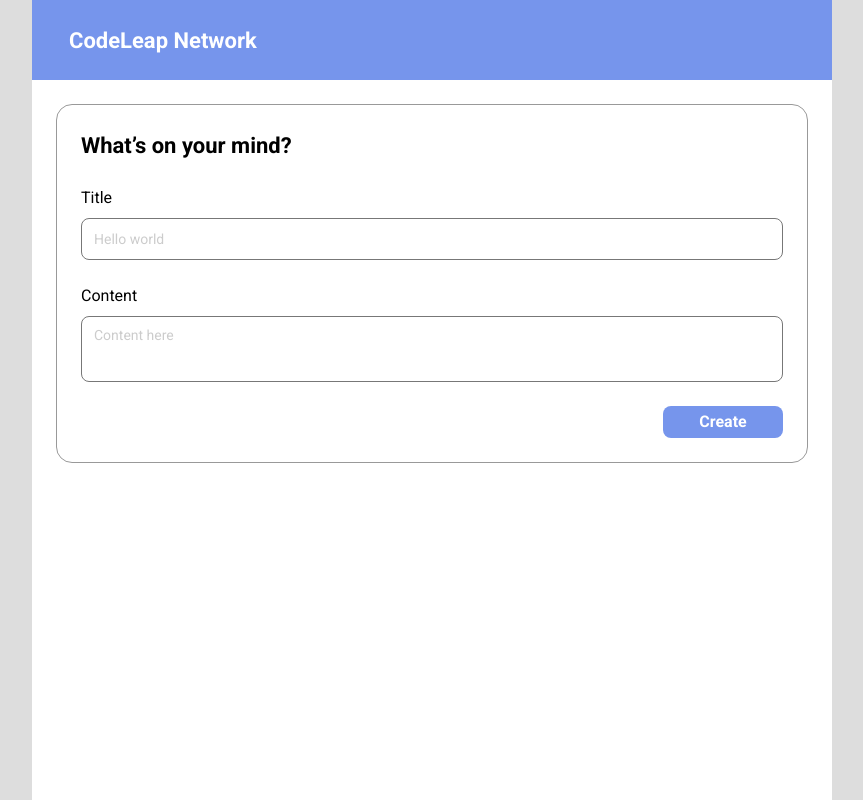
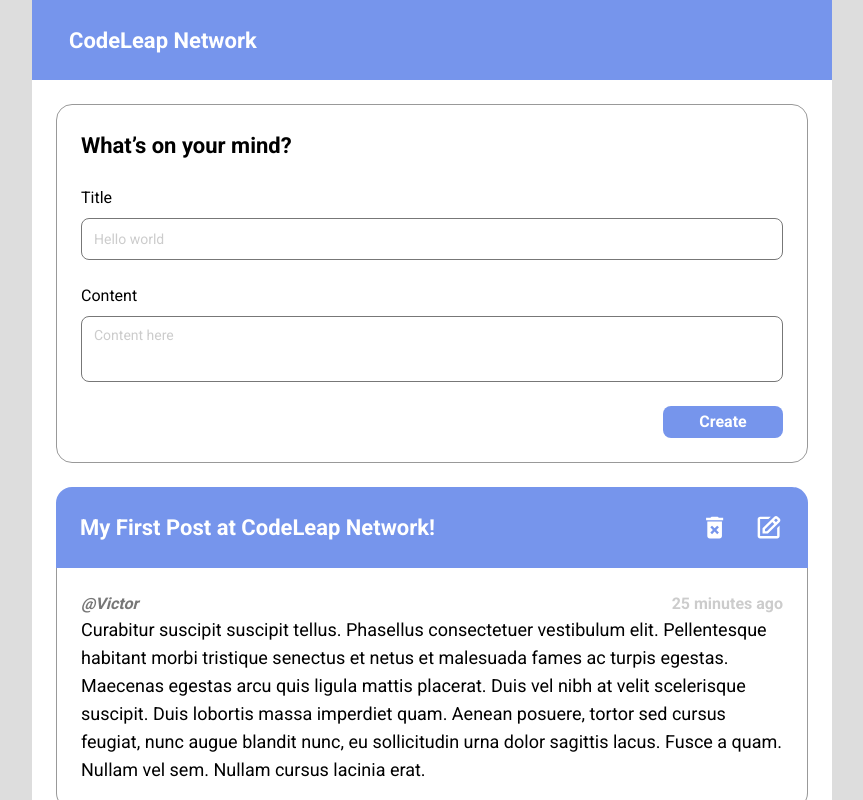
Before and after one commit to V-Matheus/CodeLeap, a Next.js app: page / in a window 1280 px wide. Shown: the whole page, without its empty margins (208-1071 px from the left). Built offline with nearby package versions, Linux system fonts and the light colour scheme.

Commit message:
feat: Post Component

```diff
--- a/src/app/components/CreateMyPost.tsx
+++ b/src/app/components/CreateMyPost.tsx
@@ -1,6 +1,6 @@
 import { Button } from "./Button";
 
-export default function CreateMyPost() {
+export function CreateMyPost() {
   return (
     <form className="flex flex-col gap-6 w-full border-1 border-gray-medium rounded-2xl p-6">
           <h2 className="font-bold text-[22px]">What’s on your mind?</h2>
--- /dev/null
+++ b/src/app/components/Post.tsx
@@ -0,0 +1,47 @@
+import Image from 'next/image';
+import Trash from '@/assets/ic_baseline-delete-forever.svg';
+import Edit from '@/assets/bx_bx-edit.svg';
+
+export function Post() {
+  return (
+    <article className="flex flex-col w-full">
+      <header className="flex justify-between items-center p-6 bg-primary rounded-t-2xl border-primary">
+        <h2 className="text-[22px] text-white font-bold">
+          My First Post at CodeLeap Network!
+        </h2>
+        <div className="flex space-x-6">
+          <Image
+            src={Trash}
+            alt="Delete Post"
+            className="cursor-pointer"
+            height={30}
+            width={30}
+          />
+          <Image
+            src={Edit}
+            alt="Edit Post"
+            className="cursor-pointer"
+            height={30}
+            width={30}
+          />
+        </div>
+      </header>
+      <section className="flex flex-col p-6 border-1 border-t-0 border-gray-medium rounded-b-2xl">
+        <div className="flex justify-between items-center">
+          <address className="text-gray-dark font-bold">@Victor</address>
+          <time className="text-gray-light font-bold">25 minutes ago</time>
+        </div>
+
+        <p className="text-lg">
+          Curabitur suscipit suscipit tellus. Phasellus consectetuer vestibulum
+          elit. Pellentesque habitant morbi tristique senectus et netus et
+          malesuada fames ac turpis egestas. Maecenas egestas arcu quis ligula
+          mattis placerat. Duis vel nibh at velit scelerisque suscipit. Duis
+          lobortis massa imperdiet quam. Aenean posuere, tortor sed cursus
+          feugiat, nunc augue blandit nunc, eu sollicitudin urna dolor sagittis
+          lacus. Fusce a quam. Nullam vel sem. Nullam cursus lacinia erat.
+        </p>
+      </section>
+    </article>
+  );
+}
--- a/src/app/page.tsx
+++ b/src/app/page.tsx
@@ -1,4 +1,5 @@
-import CreateMyPost from './components/CreateMyPost';
+import { CreateMyPost } from './components/CreateMyPost';
+import { Post } from './components/Post';
 
 export default function Home() {
   return (
@@ -6,8 +7,19 @@
       <header className="flex items-center pl-[37px] h-20 bg-primary">
         <h1 className="text-[22px] text-white font-bold">CodeLeap Network</h1>
       </header>
-      <main className="flex flex-1 flex-col bg-white p-6">
+      <main className="flex flex-1 flex-col bg-white p-6 overflow-auto">
         <CreateMyPost />
+        <ul className="space-y-6 mt-6">
+          <li>
+            <Post />
+          </li>
+          <li>
+            <Post />
+          </li>
+          <li>
+            <Post />
+          </li>
+        </ul>
       </main>
     </section>
   );
```
Also changed, not shown: 1 other file (tests, documents, lock files or other folders).
